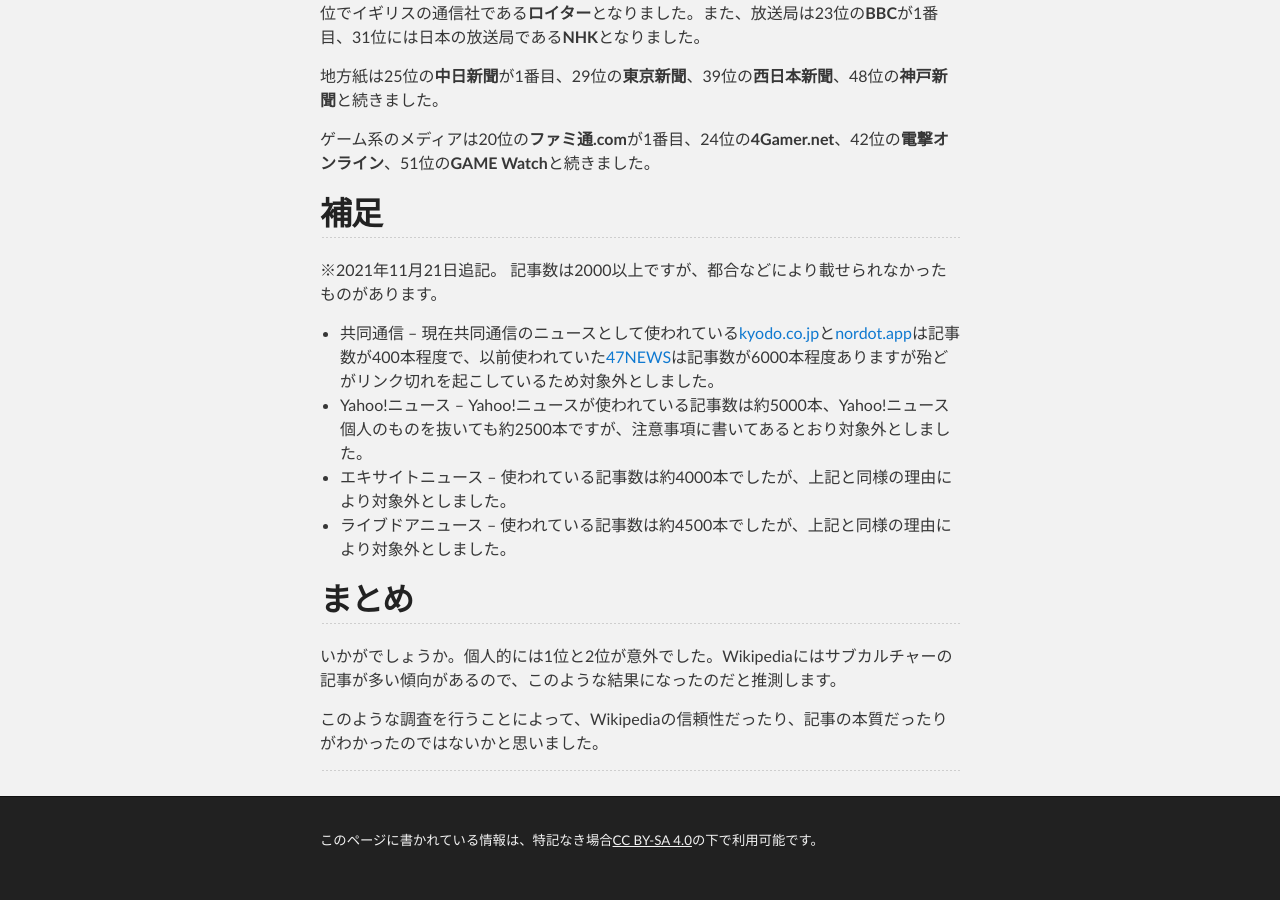
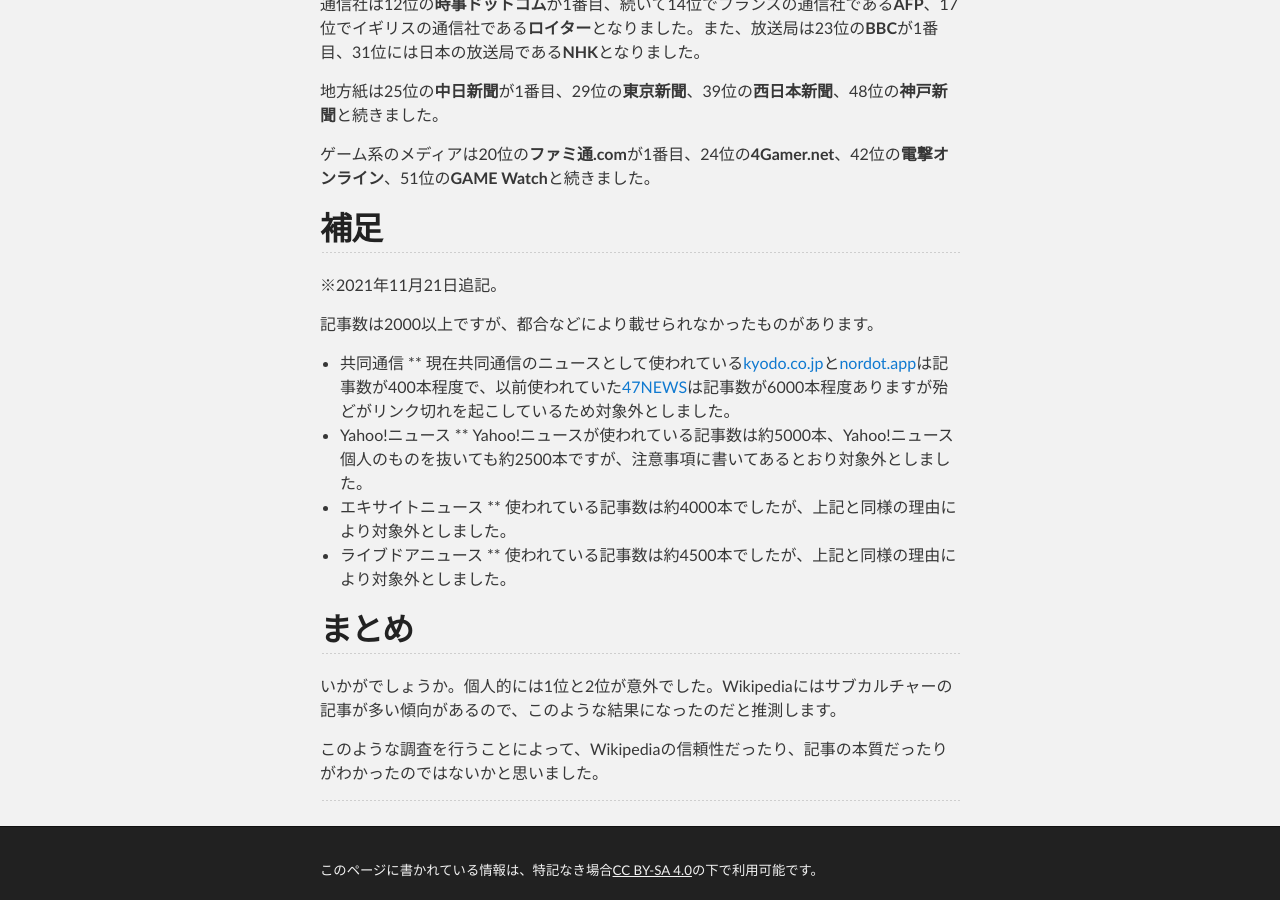
Before and after one commit to koyomiyahouya/koyomiyahouya.github.io, a Jekyll site: the page built from _posts/2021-11-20-wikiref.md, in a window 1280 px wide and 900 px high, scrolled down 4865 px. Built offline with Jekyll 4.4.1, drawn with Linux system fonts in a browser that asks for light colours; the repository's description, which GitHub fills in, is left out.

````diff
--- a/_posts/2021-11-20-wikiref.md
+++ b/_posts/2021-11-20-wikiref.md
@@ -4,6 +4,7 @@ tag: [Wikipedia]
 title: Wikipediaの出典に多く使われているウェブサイトが何か調べてみた
 ---
 ![](https://koyomiya.f5.si/assets/images/wikiref-top.png)
+
 皆さん、[**Wikipedia**](https://ja.wikipedia.org/wiki/メインページ)というものをご存知でしょうか。
 
 Wikipediaは、**誰でも編集できる百科事典**のウェブサイトです。ですが、その性質上、誤情報やデマなどが書かれやすい傾向にあります。
@@ -16,9 +17,9 @@ Wikipediaは、**誰でも編集できる百科事典**のウェブサイトで
 今回のことを調べるにあたり使用したのは、Wikipediaの**insource検索機能**です。Wikipediaの検索窓に「insource:"○○○.com"」というふうに検索すれば、そのウェブサイトが含まれている記事と、何件の記事にそれが使われているかを見ることができます。
 
 ## 注意事項
- - これはあくまで**個人調査**です。情報の抜け落ちなどがある場合があるので注意してください。もし蔵法に間違いがあった場合は```koyomiyajawp+docs<アットマーク>gmail.com```までご一報ください。
- - 以下のデータは2021年11月20日時点のものです。現在とは結果が変わっているかもしれません。
- - [Yahoo!ニュース](https://news.yahoo.co.jp/)（Yahoo!ニュース 個人は除く）、[ライブドアニュース](https://news.livedoor.com/)、[エキサイトニュース](https://www.excite.co.jp/news/)などの他の企業と提携してまとめて記事を掲載しているものは記載していません。
+* これはあくまで**個人調査**です。情報の抜け落ちなどがある場合があるので注意してください。もし蔵法に間違いがあった場合は```koyomiyajawp+docs<アットマーク>gmail.com```までご一報ください。
+* 以下のデータは2021年11月20日時点のものです。現在とは結果が変わっているかもしれません。
+* [Yahoo!ニュース](https://news.yahoo.co.jp/)（Yahoo!ニュース 個人は除く）、[ライブドアニュース](https://news.livedoor.com/)、[エキサイトニュース](https://www.excite.co.jp/news/)などの他の企業と提携してまとめて記事を掲載しているものは記載していません。
 
 ## 調査結果
 ### 第1位 ナタリー（26,557件）
@@ -106,15 +107,16 @@ Wikipediaは、**誰でも編集できる百科事典**のウェブサイトで
 
 ## 補足
 ※2021年11月21日追記。
+
 記事数は2000以上ですが、都合などにより載せられなかったものがあります。
- - 共同通信
- -- 現在共同通信のニュースとして使われている[kyodo.co.jp](https://www.kyodo.co.jp/)と[nordot.app](https://nordot.app/)は記事数が400本程度で、以前使われていた[47NEWS](https://www.47news.jp/)は記事数が6000本程度ありますが殆どがリンク切れを起こしているため対象外としました。
- - Yahoo!ニュース
- -- Yahoo!ニュースが使われている記事数は約5000本、Yahoo!ニュース 個人のものを抜いても約2500本ですが、注意事項に書いてあるとおり対象外としました。
- - エキサイトニュース
- -- 使われている記事数は約4000本でしたが、上記と同様の理由により対象外としました。
- - ライブドアニュース
- -- 使われている記事数は約4500本でしたが、上記と同様の理由により対象外としました。
+* 共同通信
+** 現在共同通信のニュースとして使われている[kyodo.co.jp](https://www.kyodo.co.jp/)と[nordot.app](https://nordot.app/)は記事数が400本程度で、以前使われていた[47NEWS](https://www.47news.jp/)は記事数が6000本程度ありますが殆どがリンク切れを起こしているため対象外としました。
+* Yahoo!ニュース
+** Yahoo!ニュースが使われている記事数は約5000本、Yahoo!ニュース 個人のものを抜いても約2500本ですが、注意事項に書いてあるとおり対象外としました。
+* エキサイトニュース
+** 使われている記事数は約4000本でしたが、上記と同様の理由により対象外としました。
+* ライブドアニュース
+** 使われている記事数は約4500本でしたが、上記と同様の理由により対象外としました。
 
 ## まとめ
 いかがでしょうか。個人的には1位と2位が意外でした。Wikipediaにはサブカルチャーの記事が多い傾向があるので、このような結果になったのだと推測します。
````
